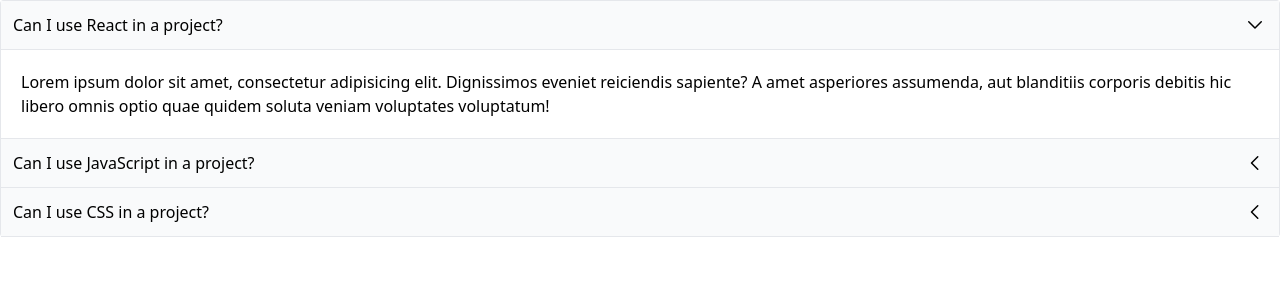
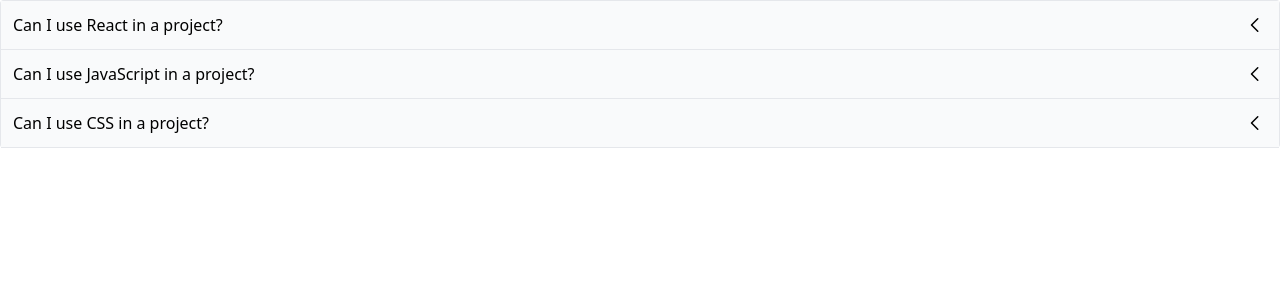
Before and after one commit to patbou02/app-components-ui, a React (Create React App) app: page / in a window 1280 px wide. Shown: the top 300 px of the page. Built offline with nearby package versions, Linux system fonts and the light colour scheme.

Commit message:
Changed initial state to -1 to prevent any accordion item to show open on initial render. Also added logic to allow collapsing/expandiing of same tab when clicking subsequently.

```diff
--- a/src/components/Accordion.js
+++ b/src/components/Accordion.js
@@ -2,11 +2,10 @@
 import { GoChevronDown, GoChevronLeft } from 'react-icons/go';
 
 function Accordion({ items }) {
-  console.log(items);
 
-  const [expandedIndex, setExpandedIndex] = useState(0);
+  const [expandedIndex, setExpandedIndex] = useState(-1);
 
-  const handleClick = nextIndex => setExpandedIndex(nextIndex);
+  const handleClick = nextIndex => setExpandedIndex(expandedIndex === nextIndex ? -1 : nextIndex);
 
   const renderedItems = items.map((item, i) => {
 
```
